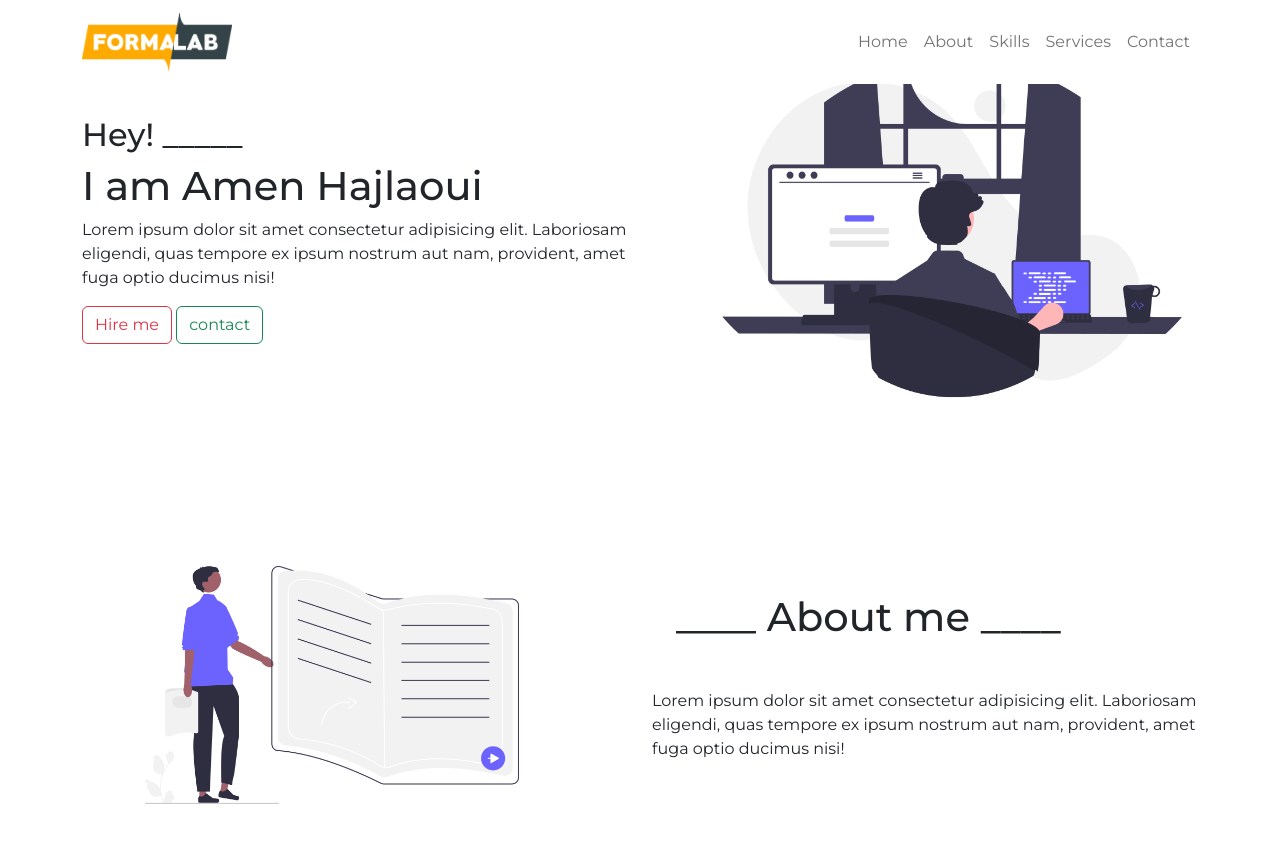
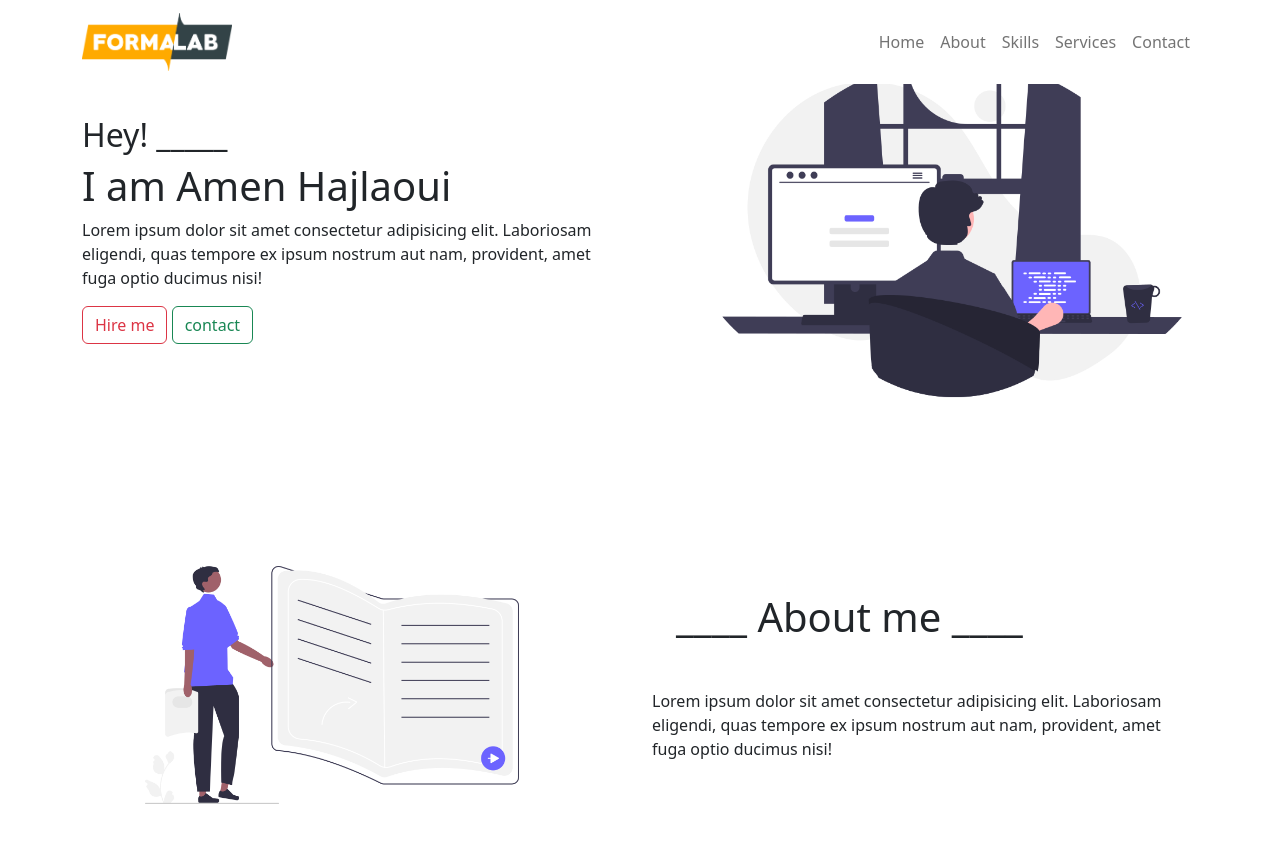
Before and after one commit to amenallahhajlaoui/Simple-portfolio, a plain HTML site: page index.html in a window 1280 px wide. Shown: the top 849 px of the page. Drawn offline with Linux system fonts and the light colour scheme.

Commit message:
add font family

```diff
--- a/assets/css/style.css
+++ b/assets/css/style.css
@@ -2,7 +2,7 @@
 @import url(https://fonts.googleapis.com/css2?family=Montserrat:wght@100;200;300;400;500;600;700;800;900&display=swap);
 @import url(https://fonts.googleapis.com/css2?family=Abril+Fatface&display=swap);
 * {
-    font-family: 'Montserrat';
+    font-family: 'lobster' sans-serif;
 }
 .navbar-stay-top {
     overflow: hidden;
@@ -12,6 +12,7 @@
     width: 100%; /* Full width */
 }
 
+
 .my-6 {
     margin-top: 5rem;
     margin-bottom: 5rem;
```
